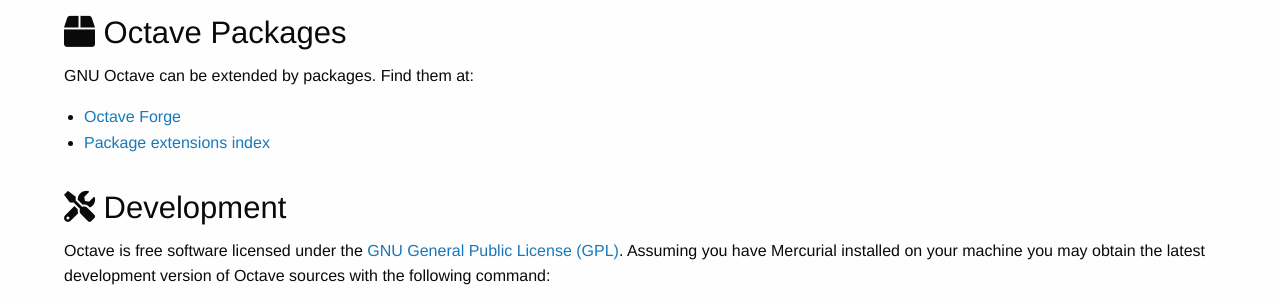
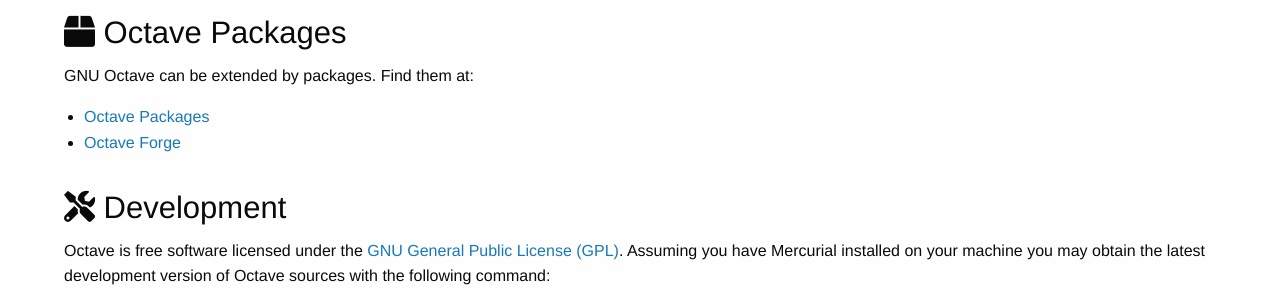
Before and after one commit to gnu-octave/gnu-octave.github.io, a Jekyll site: the page built from pages/index.md, in a window 1280 px wide. Shown: the part 874-1174 px from the top of the page. Built offline with Jekyll 4.4.1, drawn with Linux system fonts in a browser that asks for light colours; nearby versions of some CDN libraries.

Commit message:
Update Octave Packages URL.

```diff
--- a/_config.yml
+++ b/_config.yml
@@ -16,7 +16,7 @@
 docs_url: "https://octave.org/doc/latest/"
 bugs_url: "https://bugs.octave.org/"
 sourceforge_url: "https://octave.sourceforge.io"
-pkg_index_url: "https://gnu-octave.github.io/pkg-index/"
+packages_url: "https://gnu-octave.github.io/packages/"
 maintainers_email: "octave-maintainers@gnu.org"
 help_email: "help-octave@gnu.org"
 irc_channel: "#octave"
--- a/pages/index.md
+++ b/pages/index.md
@@ -94,8 +94,8 @@
 ### <i class="fas fa-box"></i> Octave Packages
 
 GNU Octave can be extended by packages.  Find them at:
+- [Octave Packages]({{ site.packages_url }})
 - [Octave Forge]({{ site.sourceforge_url }})
-- [Package extensions index]({{ site.pkg_index_url }})
 
 
 ### <i class="fas fa-tools"></i> Development
```
